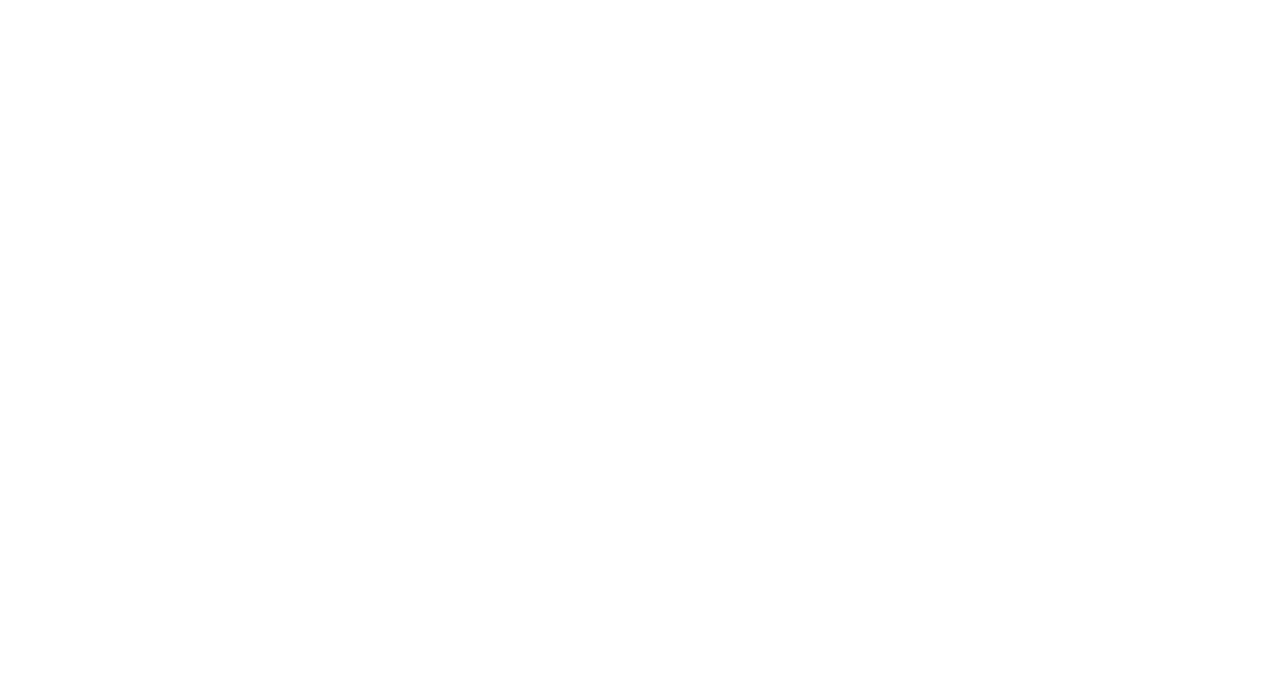
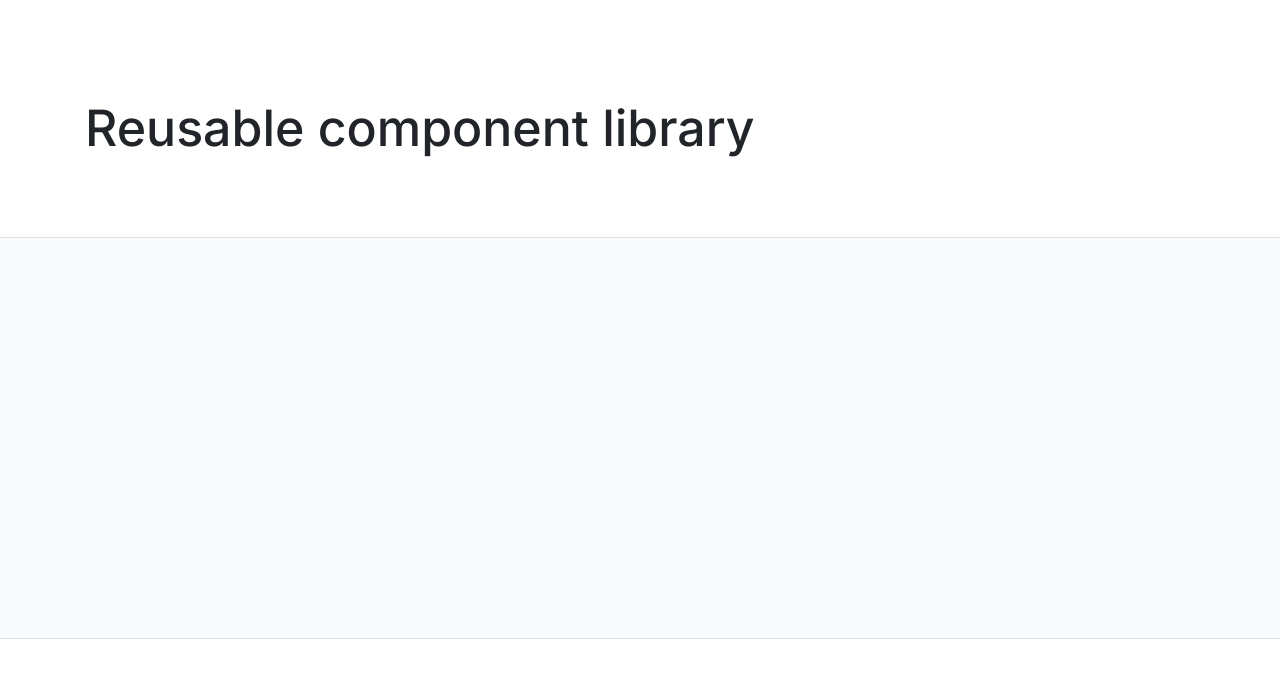
Before and after one commit to js-tasks-ru/htmlcss-20230124_natalinebo2014, a website: page index.html in a window 1280 px wide. Drawn offline with nearby package versions, Linux system fonts and the light colour scheme.

Commit message:
feat: add header, footer, page, container, preview components

```diff
--- a/assets/css/main.css
+++ b/assets/css/main.css
@@ -1,4 +1,9 @@
 @import '../fonts/fonts.css';
+@import '../../components/header/header.css';
+@import '../../components/page/page.css';
+@import '../../components/preview/preview.css';
+@import '../../components/footer/footer.css';
+@import '../../components/container/container.css';
 
 :root {
     --white: #ffffff;
@@ -20,5 +25,12 @@
 }
 
 * {
+    margin: 0;
+    padding: 0;
+}
+
+html {
     font-family: 'Roboto', sans-serif;
+    font-weight: 400;
+
 }
--- a/assets/fonts/fonts.css
+++ b/assets/fonts/fonts.css
@@ -1 +1,2 @@
 @import url('https://fonts.googleapis.com/css2?family=Roboto:ital,wght@0,100;0,300;0,400;0,500;0,700;0,900;1,100;1,300;1,400;1,500;1,700;1,900&display=swap');
+@import url('https://fonts.googleapis.com/css2?family=Inter:wght@400;500&display=swap');
--- /dev/null
+++ b/components/container/container.css
@@ -0,0 +1,4 @@
+.container {
+    max-width: 1110px;
+    margin: 0 auto;
+}
--- /dev/null
+++ b/components/footer/footer.css
@@ -0,0 +1,4 @@
+.footer {
+    background-color: #fff;
+    padding: 71px 0 136px;
+}
--- /dev/null
+++ b/components/header/header.css
@@ -0,0 +1,14 @@
+.header {
+    background-color: #fff;
+    padding: 96px 0 77px;
+}
+
+.header__title {
+    font-family: 'Inter';
+    font-style: normal;
+    font-weight: 500;
+    font-size: 50px;
+    line-height: 64px;
+    color: #212429;
+    margin: 0;
+}
--- /dev/null
+++ b/components/preview/preview.css
@@ -0,0 +1,6 @@
+.preview {
+    height: 400px;
+    background-color: #F9FAFC;
+    border-top: 1px solid #DDE2E5;
+    border-bottom: 1px solid #DDE2E5;
+}
--- a/index.html
+++ b/index.html
@@ -2,9 +2,21 @@
 <!-- Главная страница -->
 <html lang="ru">
     <head>
+        <link rel="stylesheet" href="https://cdnjs.cloudflare.com/ajax/libs/normalize/8.0.1/normalize.min.css">
         <link rel="stylesheet" href="./assets/css/main.css">
     </head>
     <body>
+        <header class="header">
+            <div class="container">
+                <h1 class="header__title">Reusable component library</h1>
+            </div>
+        </header>
+        <main class="preview">
+            <div class="container"></div>
+        </main>
+        <footer class="footer">
+            <div class="container"></div>
+        </footer>
 
     </body>
 </html>
```
Also changed, not shown: components/page/page.css (added).
